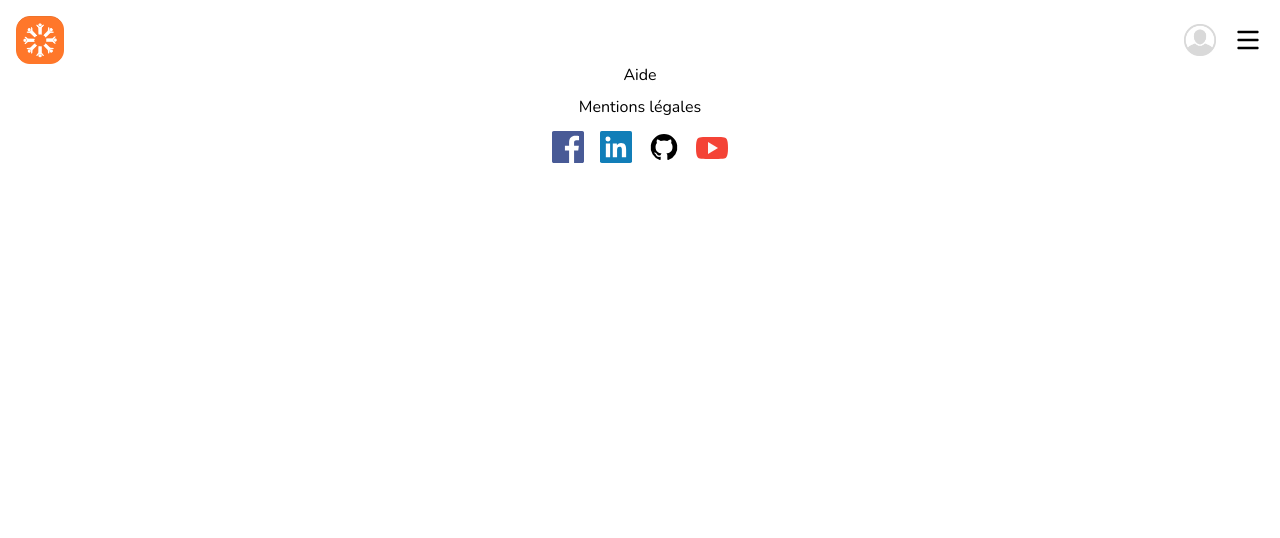
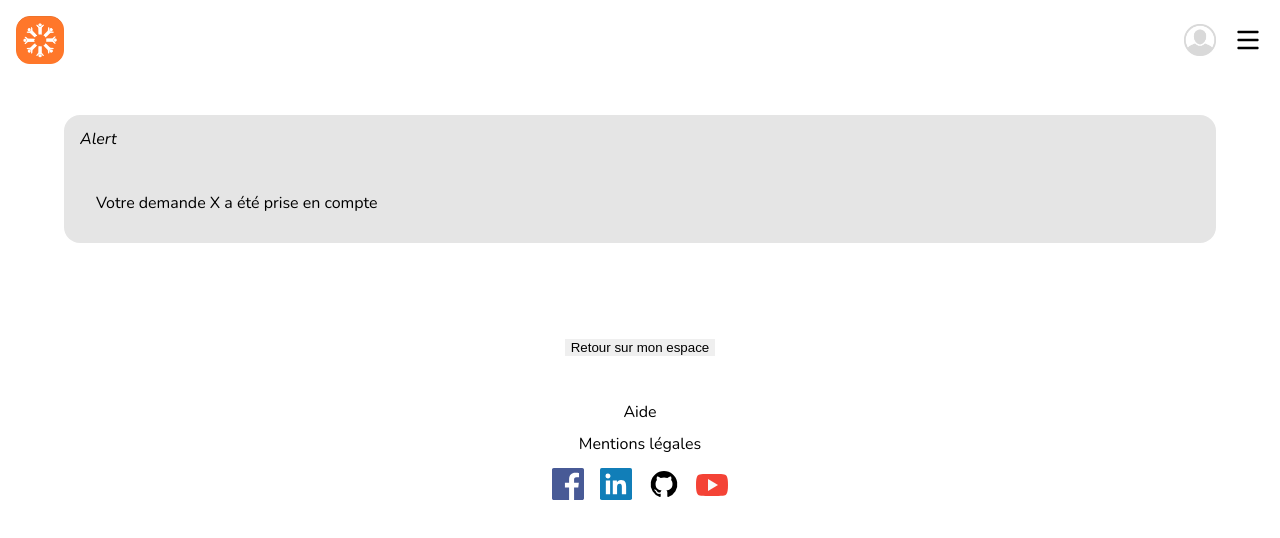
Before and after one commit to lekdup/projet-o-boulot, a React (Create React App) app in the folder front/: page /candidat/mes-donnes-ok in a window 1280 px wide. Shown: the top 538 px of the page. Built offline with nearby package versions, Linux system fonts and the light colour scheme.

Commit message:
add candidateAlertPage in progress

```diff
--- a/front/src/components/App.js
+++ b/front/src/components/App.js
@@ -4,6 +4,7 @@ import CandidatArea from './CandidateArea/CandidateArea';
 import { Routes, Route } from 'react-router-dom';
 import EntrepriseArea from './EntrepriseArea/EntrepriseArea';
 import CandidateDataPage from './CandidateArea/CandidateDataPage/CandidateDataPage';
+import CandidateAlertPage from './CandidateArea/CandidateAlertPage/CandidateAlertPage';
 import Header from './Header/Header';
 import Footer from './Footer/Footer';
 
@@ -18,6 +19,7 @@ function App() {
         <Route path="/candidat" element={<CandidatArea />} />
         <Route path="/entreprise" element={<EntrepriseArea />} />
         <Route path="/candidat/mes-donnes" element={<CandidateDataPage />} />
+        <Route path="/candidat/mes-donnes-ok" element={<CandidateAlertPage />} />
        </Routes>
 
        <Footer />
--- a/front/src/components/CandidateArea/CandidateAlertPage/CandidateAlertPage.js
+++ b/front/src/components/CandidateArea/CandidateAlertPage/CandidateAlertPage.js
@@ -0,0 +1,21 @@
+
+import './CandidateAlertPage.scss';
+
+function CandidateAlertPage () {
+
+    return(
+        <div className="CandidateAlertPage">
+            <div className="CandidateAlertPage-message">
+                <h3 className="CandidateAlertPage-title">Alert</h3>
+                <p className="CandidateAlertPage-p" > Votre demande X a été prise en compte </p>
+            </div>
+
+            <div className="CandidateAlertPage-button" >
+                <button href="/"> Retour sur mon espace </button>
+            </div>
+
+        </div>
+    )
+}
+
+export default CandidateAlertPage;
--- a/front/src/components/CandidateArea/CandidateAlertPage/CandidateAlertPage.scss
+++ b/front/src/components/CandidateArea/CandidateAlertPage/CandidateAlertPage.scss
@@ -0,0 +1,31 @@
+@use 'src/styles/vars';
+
+.CandidateAlertPage {
+
+
+    &-message {
+
+        border-radius: 1rem ;
+        margin: 3rem;
+        background-color: rgb(229, 229, 229);
+
+
+    }
+
+    &-title{
+        font-style: italic;
+        padding: 1rem;
+    }
+
+    &-p{
+        padding: 2rem;
+
+    }
+
+    &-button{
+        display: flex;
+        justify-content: center;
+        padding: 3rem;
+
+    }
+}
--- a/front/src/components/EntrepriseArea/EntrepriseArea.js
+++ b/front/src/components/EntrepriseArea/EntrepriseArea.js
@@ -6,7 +6,6 @@ function EntrepriseArea() {
 
     return(
         <div className="EntrepriseArea">
-            <Header />
 
             <h1 className="EntrepriseArea-title"> Bonjour entreprise X </h1>
 
@@ -17,8 +16,6 @@ function EntrepriseArea() {
             </div>
 
 
-            <Footer />
-
         </div>
 
 
--- a/front/src/components/Homepage/Homepage.js
+++ b/front/src/components/Homepage/Homepage.js
@@ -7,14 +7,14 @@ import './Homepage.scss';
 function Homepage() {
     return(
         <div className="Homepage">
-            <Header />
+
             <article className="Homepage-intro">
                 <h1>O'Boulot</h1>
                 <p>Pour ceux qui en veulent</p>
             </article>
             <Entreprise />
             <Candidat />
-            <Footer />
+
         </div>
     )
 }
```
